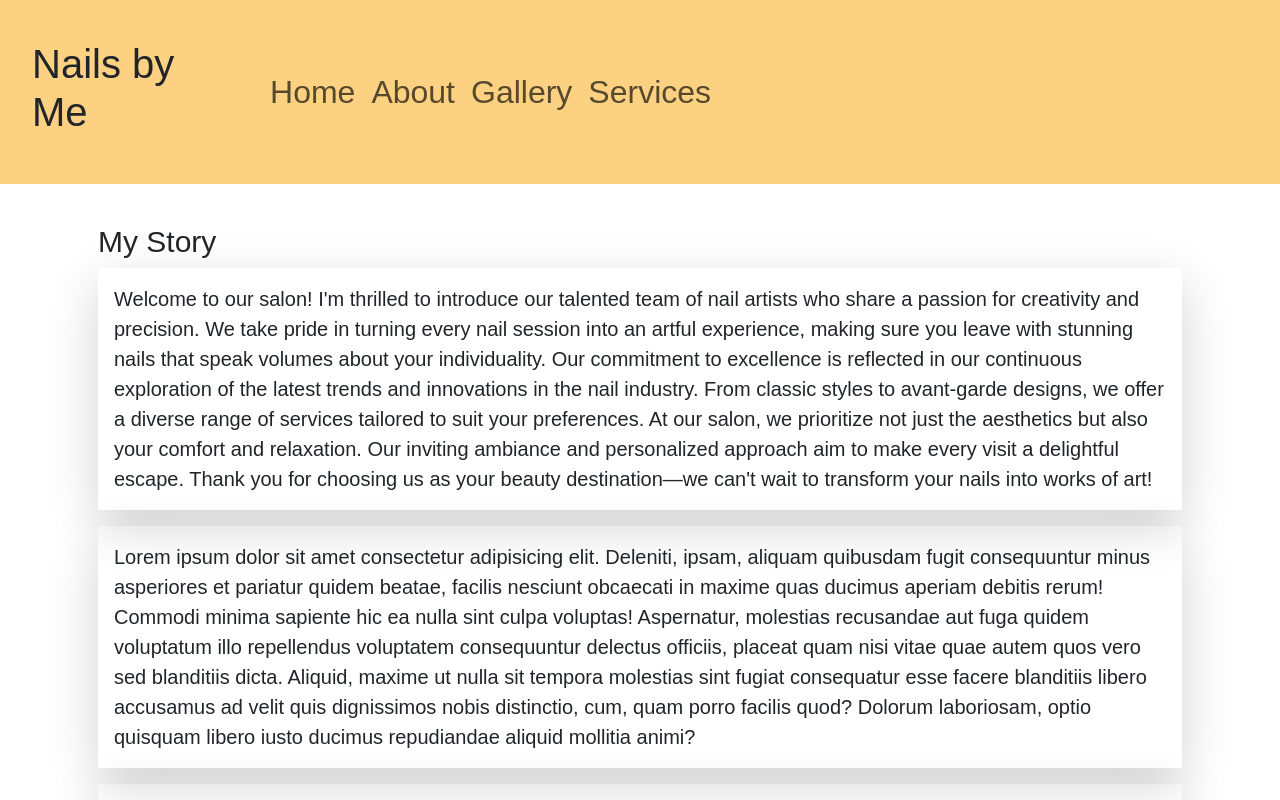
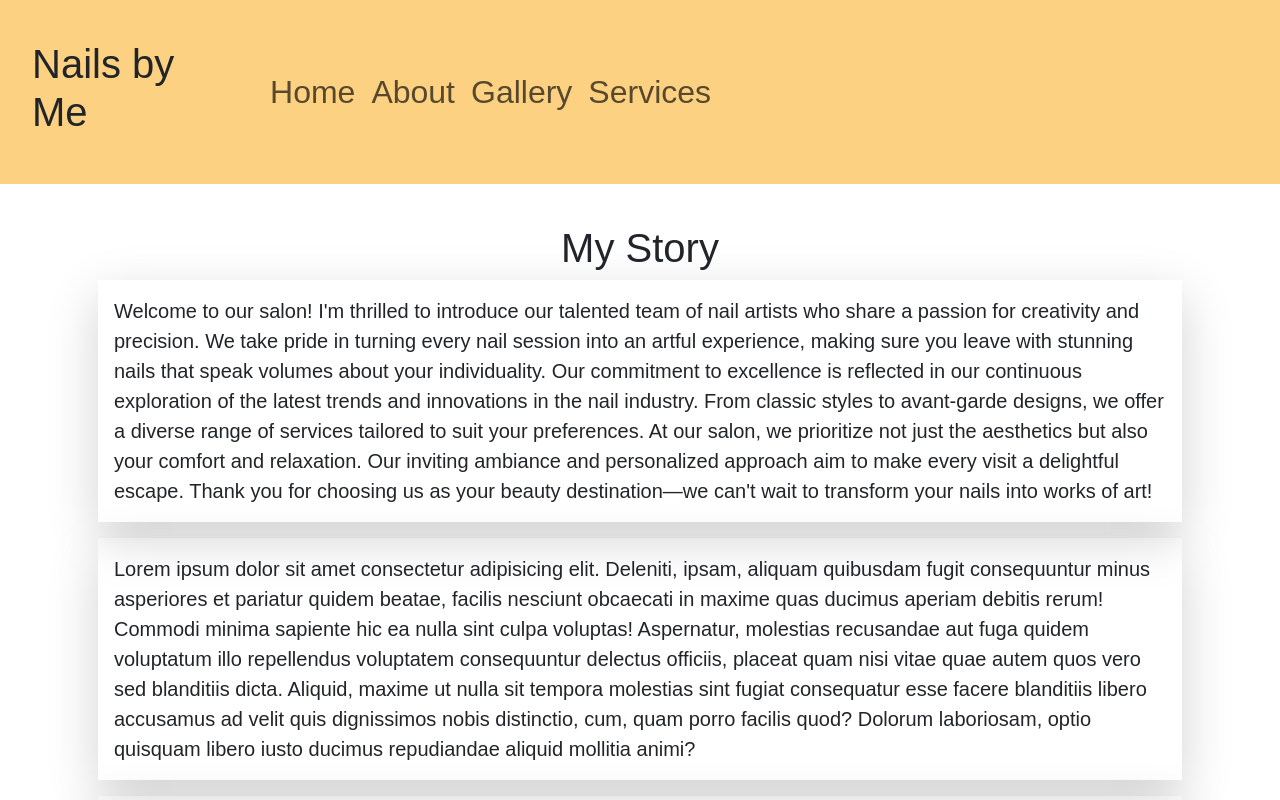
Before and after one commit to irinamihai150/hobby, a Next.js app: page / in a window 1280 px wide. Shown: the top 800 px of the page. Built offline with nearby package versions, Linux system fonts and the light colour scheme.

Commit message:
add netlify.toml dor deloyment config

```diff
--- a/components/About.jsx
+++ b/components/About.jsx
@@ -14,7 +14,9 @@ const About = () => {
 							alt='Card image'
 						/> */}
 						<Card.Body>
-							<Card.Title style={{ fontSize: "1.5em" }}>My Story</Card.Title>
+							<Card.Title style={{ fontSize: "2em", textAlign: "center" }}>
+								My Story
+							</Card.Title>
 							<Card.Text className='shadow-lg p-3'>
 								Welcome to our salon! I'm thrilled to introduce our talented
 								team of nail artists who share a passion for creativity and
```
Also changed, not shown: 1 other file (tests, documents, lock files or other folders).
